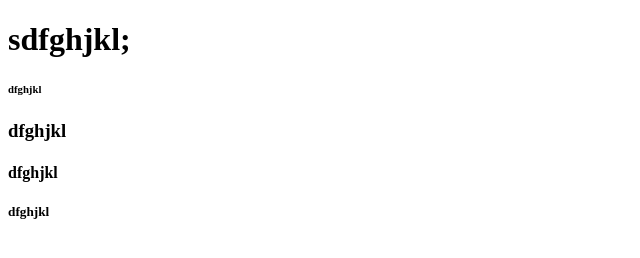
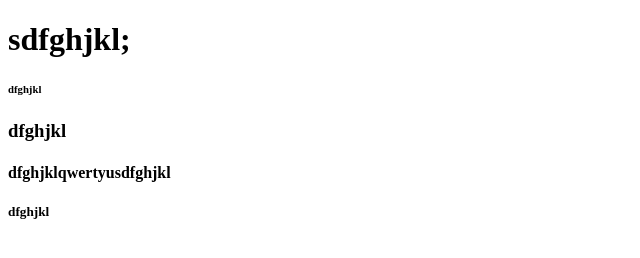
Before and after one commit to zainsatussystems/test, a plain HTML site: page index.html in a window 1280 px wide. Shown: the whole page, without its empty margins (0-640 px from the left). Drawn offline with Linux system fonts and the light colour scheme.

Commit message:
asdfghjk

```diff
--- a/index.html
+++ b/index.html
@@ -9,7 +9,7 @@
     <h1>sdfghjkl;</h1>
     <h6>dfghjkl</h6>
     <h3>dfghjkl</h3>
-    <h4>dfghjkl</h4>
+    <h4>dfghjklqwertyusdfghjkl</h4>
     <h5>dfghjkl</h5>
 </body>
 </html>
```
